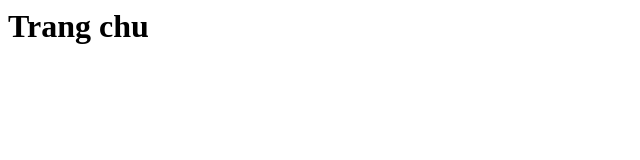
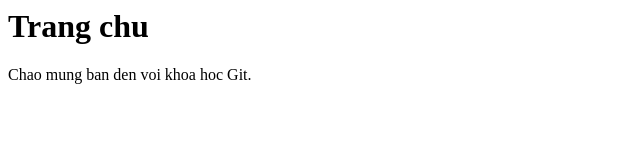
Before and after one commit to Hahaahaahhah/thuc-hanh-git-co-ban, a plain HTML site: page index.html in a window 1280 px wide. Shown: the whole page, without its empty margins (0-640 px from the left). Drawn offline with Linux system fonts and the light colour scheme.

Commit message:
feat: them doan gioi thieu trang chu

```diff
--- a/index.html
+++ b/index.html
@@ -1 +1,2 @@
 <h1>Trang chu</h1>
+<p>Chao mung ban den voi khoa hoc Git.</p>
```
